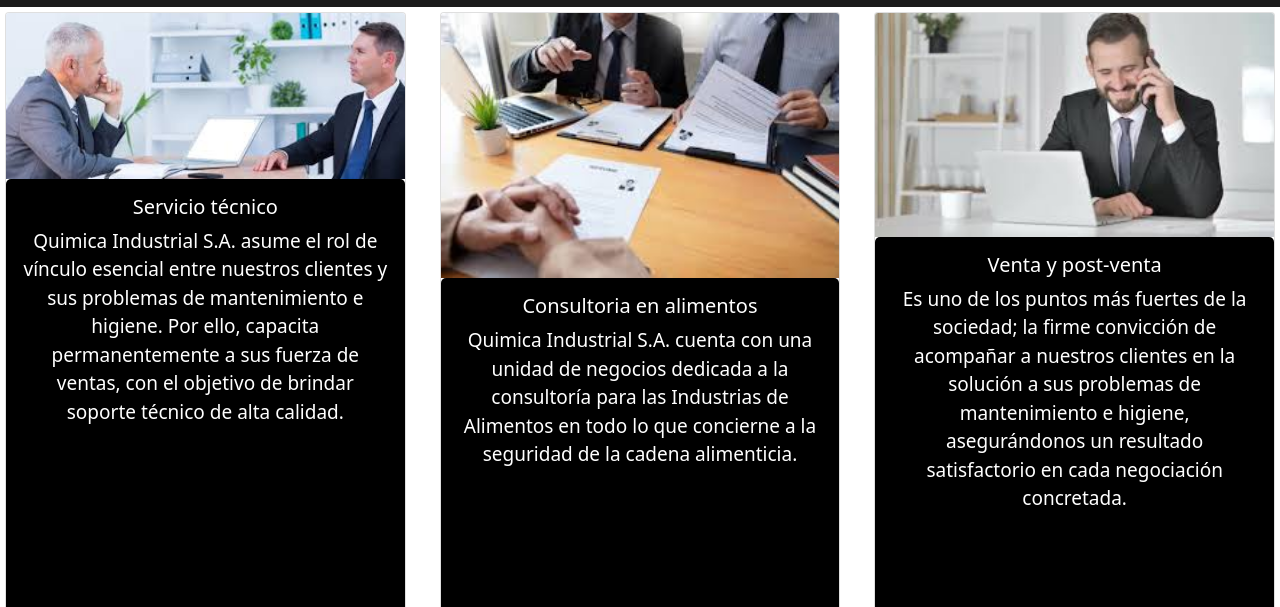
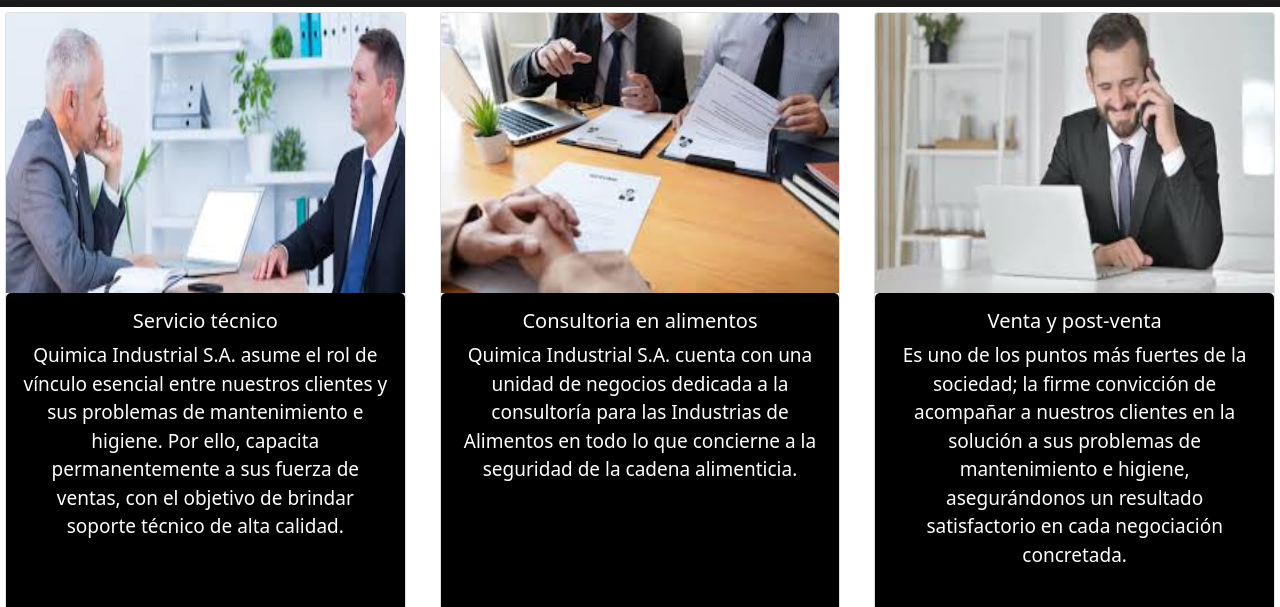
Before and after one commit to SantiagoTraversi/QuimicaIndustrialSA, a plain HTML site: page paginas/servicios.html in a window 1280 px wide. Shown: the part 193-800 px from the top of the page. Drawn offline with Linux system fonts and the light colour scheme.

Commit message:
modificaciones cards

```diff
--- a/estilos/estilos.css
+++ b/estilos/estilos.css
@@ -154,9 +154,6 @@ background-color: #009189;
     width: 100%;
     max-width: 1200px;
     margin: auto;
-    /* display: grid; */
-    /* grid-template-columns: repeat(3, 1fr);
-    grid-gap: 50px; */
     padding: 45px 0px;
     display: flex;
     align-content: stretch;
@@ -204,8 +201,6 @@ background-color: #009189;
 @media screen and (max-width: 800px)  {
     .PiePagina .grupo-1{
         width: 80%;
-        /* grid-template-columns: repeat(1, 1fr);
-        grid-gap: 30px; */
         padding: 35px 0px;
     }
     .navegacion .listamenu{
@@ -215,11 +210,7 @@ background-color: #009189;
     .listamenu .li{
         margin-right: 1.5rem;
     }
-    .descripcion-grid .descripcion-producto{
-        /* height: 800px;
 
-         */
-    }
 
 
 }
@@ -227,12 +218,10 @@ background-color: #009189;
 
 .card{
     align-items: start;
-    /* display: grid; */
-    /* grid-gap: 10px; */
-    /* grid-template-columns: repeat(auto-fit, 300px); */
     justify-content: center;
     margin: 5px;
-    height: 720px;
+    height: 770px;
+    display: flex;
 
 }
 
@@ -241,18 +230,20 @@ background-color: #009189;
 	border-radius: 5px;
 	color: white;
 	text-align: center;
-    /* padding: 10px 10px; */
     height: 500px;
     transition: all 2s;
     cursor: pointer;
     font-size: 19px;
 }
 
-
+.card-img-top{
+    height: 280px;
+}
 .contenedor-cartas .card-grid img{
 
     object-fit: cover;
     width: 100%;
+
 
 }
 .contenedor-cartas .card-grid .card {
@@ -260,12 +251,7 @@ background-color: #009189;
    margin: 0px;
 
 }
-/*
-.contenedor-cartas .card-grid .descripcion-grid {
-    padding: 10px;
 
-
-} */
 .card-body{
     font-size: 18px;
     background-color: black;
@@ -289,7 +275,7 @@ background-color: #009189;
 }
 
 
-/* empresa */
+/* /////////////////////EMPRESA//////////////////////// */
 
 .carta{
     margin: 10px;
--- a/paginas/servicios.html
+++ b/paginas/servicios.html
@@ -12,8 +12,8 @@
     <title>Servicios</title>
 
     <link rel="stylesheet" href="https://cdnjs.cloudflare.com/ajax/libs/font-awesome/6.1.0/css/all.min.css"
-    integrity="sha512-10/jx2EXwxxWqCLX/hHth/vu2KY3jCF70dCQB8TSgNjbCVAC/8vai53GfMDrO2Emgwccf2pJqxct9ehpzG+MTw=="
-    crossorigin="anonymous" referrerpolicy="no-referrer" />
+        integrity="sha512-10/jx2EXwxxWqCLX/hHth/vu2KY3jCF70dCQB8TSgNjbCVAC/8vai53GfMDrO2Emgwccf2pJqxct9ehpzG+MTw=="
+        crossorigin="anonymous" referrerpolicy="no-referrer" />
 </head>
 
 <body>
@@ -41,38 +41,13 @@
         </div>
     </nav>
 
-<!--
-        <div class="contenedor-cartas">
 
-            <div class="card-grid">
-                <div class="img-grid">
-                    <img src="../multimedia/servicios2.jpg" alt="">
-                </div>
-                <div class="descripcion-grid">
-                    <h2>Consultoria en alimentos</h2>
-                    <p class="descripcion-producto">Quimica Industrial S.A. cuenta con una unidad de negocios dedicada a la consultoría para las Industrias de
-                        Alimentos en todo lo que concierne a la seguridad de la cadena alimenticia.</p>
-                </div>
-            </div>
-            <div class="card-grid">
-                <div class="img-grid">
-                    <img src="../multimedia/servicios3.jpg" alt="">
-                </div>
-                <div class="descripcion-grid">
-                    <h2>Venta y post-venta</h2>
-                    <p class="descripcion-producto">Es uno de los puntos más fuertes de la sociedad; la firme convicción de acompañar a nuestros clientes en la
-                        solución a sus problemas de mantenimiento e higiene, asegurándonos un resultado satisfactorio en cada
-                        negociación concretada.</p>
-                </div>
-            </div>
 
-        </div> -->
-
-        <div class="col-sm-12">
+        <div class="col-sm-12 sinpadding">
             <div class="row">
-                <div class="col-sm-4 ">
+                <div class="col-sm-4 mb-3">
                     <div class="card">
-                        <img src="../multimedia/servicios1.jpg" alt="" class="card-img-top card-grid">
+                        <img src="../multimedia/servicios1.jpg" alt="" class="card-img-top card-grid col-sm-4">
                         <div class="card-body">
                             <h5 class="card-title">Servicio técnico</h5>
                             <p class="card-text">Quimica Industrial S.A. asume el rol de vínculo esencial entre nuestros clientes y sus problemas de mantenimiento
@@ -82,9 +57,9 @@
                         </div>
                     </div>
                 </div>
-                <div class="col-sm-4 ">
+                <div class="col-sm-4 mb-3">
                     <div class="card">
-                        <img src="../multimedia/servicios2.jpg" alt="" class="card-img-top card-grid">
+                        <img src="../multimedia/servicios2.jpg" alt="" class="card-img-top card-grid col-sm-4">
                         <div class="card-body">
                             <h5 class="card-title">Consultoria en alimentos</h5>
                             <p class="card-text">Quimica Industrial S.A. cuenta con una unidad de negocios dedicada a la consultoría para las Industrias de
@@ -93,9 +68,9 @@
                         </div>
                     </div>
                 </div>
-                <div class="col-sm-4">
+                <div class="col-sm-4 mb-3">
                     <div class="card">
-                        <img src="../multimedia/servicios3.jpg" alt="" class="card-img-top card-grid">
+                        <img src="../multimedia/servicios3.jpg" alt="" class="card-img-top card-grid col-sm-4">
                         <div class="card-body">
                             <h5 class="card-title">Venta y post-venta</h5>
                             <p class="card-text">Es uno de los puntos más fuertes de la sociedad; la firme convicción de acompañar a nuestros clientes en la
@@ -147,7 +122,7 @@
         </footer>
 
 
-        <script src="../js/bootstrap.min.js"></script>
+    <script src="../js/bootstrap.min.js"></script>
 </body>
 
 </html>
```
Also changed, not shown: index.html (+1 -80 lines).
